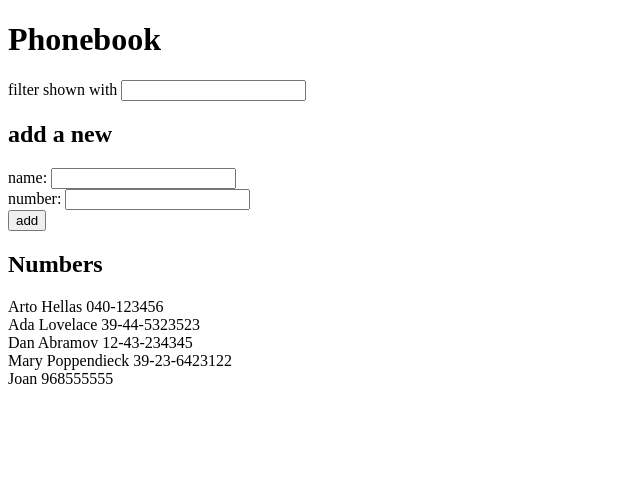
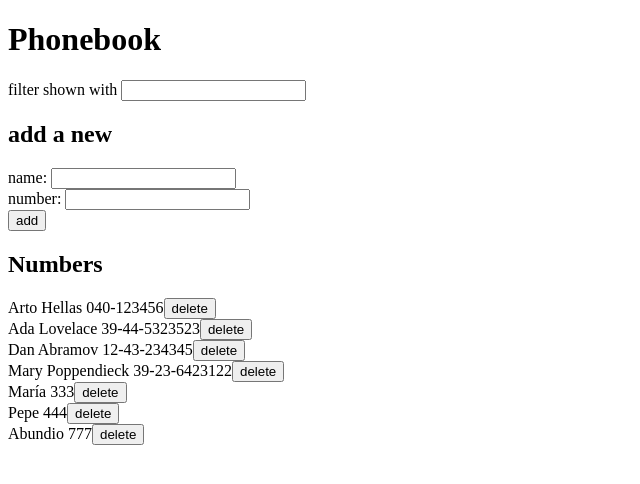
Before and after one commit to jmarinfi/full-stack-open, a React (Vite) app in the folder part2/phonebook/: page / in a window 1280 px wide. Shown: the top 484 px of the page, without its empty margins (0-640 px from the left). Built offline with nearby package versions, Linux system fonts and the light colour scheme; data requests are answered from the project's data file.

Commit message:
Exercise 2.15 and Part 2 complete

```diff
--- a/part2/phonebook/db.json
+++ b/part2/phonebook/db.json
@@ -21,9 +21,19 @@
       "id": 4
     },
     {
-      "name": "Joan",
-      "number": "968555555",
-      "id": 5
+      "name": "María",
+      "number": "333",
+      "id": 7
+    },
+    {
+      "name": "Pepe",
+      "number": "444",
+      "id": 8
+    },
+    {
+      "name": "Abundio",
+      "number": "777",
+      "id": 9
     }
   ]
 }
--- a/part2/phonebook/src/App.jsx
+++ b/part2/phonebook/src/App.jsx
@@ -21,8 +21,17 @@ const App = () => {
     }
 
     if (persons.map(person => person.name).includes(newName)) {
-      alert(`${newName} is already added to phonebook`)
-      return
+      if (window.confirm(`${newName} is already added to phonebook, replace the old number with a new one?`)) {
+        const id = persons.find(person => person.name === newName).id
+        personService
+          .update(id, personObject)
+          .then(returnedPerson => {
+            setPersons(persons.map(person => person.id !== id ? person : returnedPerson))
+            setNewName('')
+            setNewNumber('')
+          })
+        return
+      }
     }
 
     personService
@@ -31,6 +40,14 @@ const App = () => {
         setPersons(persons.concat(returnedPerson))
         setNewName('')
         setNewNumber('')
+      })
+  }
+
+  const handleDelete = id => {
+    personService
+      .deletePerson(id)
+      .then(() => {
+        setPersons(persons.filter(person => person.id !== id))
       })
   }
 
@@ -48,7 +65,9 @@ const App = () => {
         onChangeName={(event) => setNewName(event.target.value)}
         newNumber={newNumber}
         onChangeNumber={(event) => setNewNumber(event.target.value)} />
-      <Persons persons={personsToShow} />
+      <Persons
+        persons={personsToShow}
+        handleDelete={handleDelete} />
     </div>
   )
 }
--- a/part2/phonebook/src/components/Phonebook.jsx
+++ b/part2/phonebook/src/components/Phonebook.jsx
@@ -1,3 +1,4 @@
+import personService from '../services/persons'
 
 const Filter = ({ filter, onChange }) => {
     return (
@@ -33,17 +34,30 @@ const FormPerson = ({ onSubmit, newName, onChangeName, newNumber, onChangeNumber
     )
 }
 
-const Person = ({ person }) => {
+const Person = ({ person, handleDelete }) => {
     return (
-        <div>{person.name} {person.number}</div>
+        <div>
+            {person.name} {person.number}
+            <button onClick={
+                () => {
+                    if (window.confirm(`Delete ${person.name}?`)) {
+                        handleDelete(person.id)
+                    }
+                }
+            }>delete</button>
+        </div>
     )
 }
 
-const Persons = ({ persons }) => {
+const Persons = ({ persons, handleDelete }) => {
     return (
         <div>
             <h2>Numbers</h2>
-            {persons.map(person => <Person key={person.name} person={person} />)}
+            {persons.map(
+                person => <Person
+                    key={person.name}
+                    person={person}
+                    handleDelete={handleDelete} />)}
         </div>
     )
 }
--- a/part2/phonebook/src/services/persons.js
+++ b/part2/phonebook/src/services/persons.js
@@ -15,7 +15,7 @@ const update = (id, newObject) => {
 }
 
 const deletePerson = id => {
-    return axios.delete(`${baseUrl}/${id}`).then(response => response.data)
+    return axios.delete(`${baseUrl}/${id}`)
 }
 
 export default { getAll, create, update, deletePerson }
```
